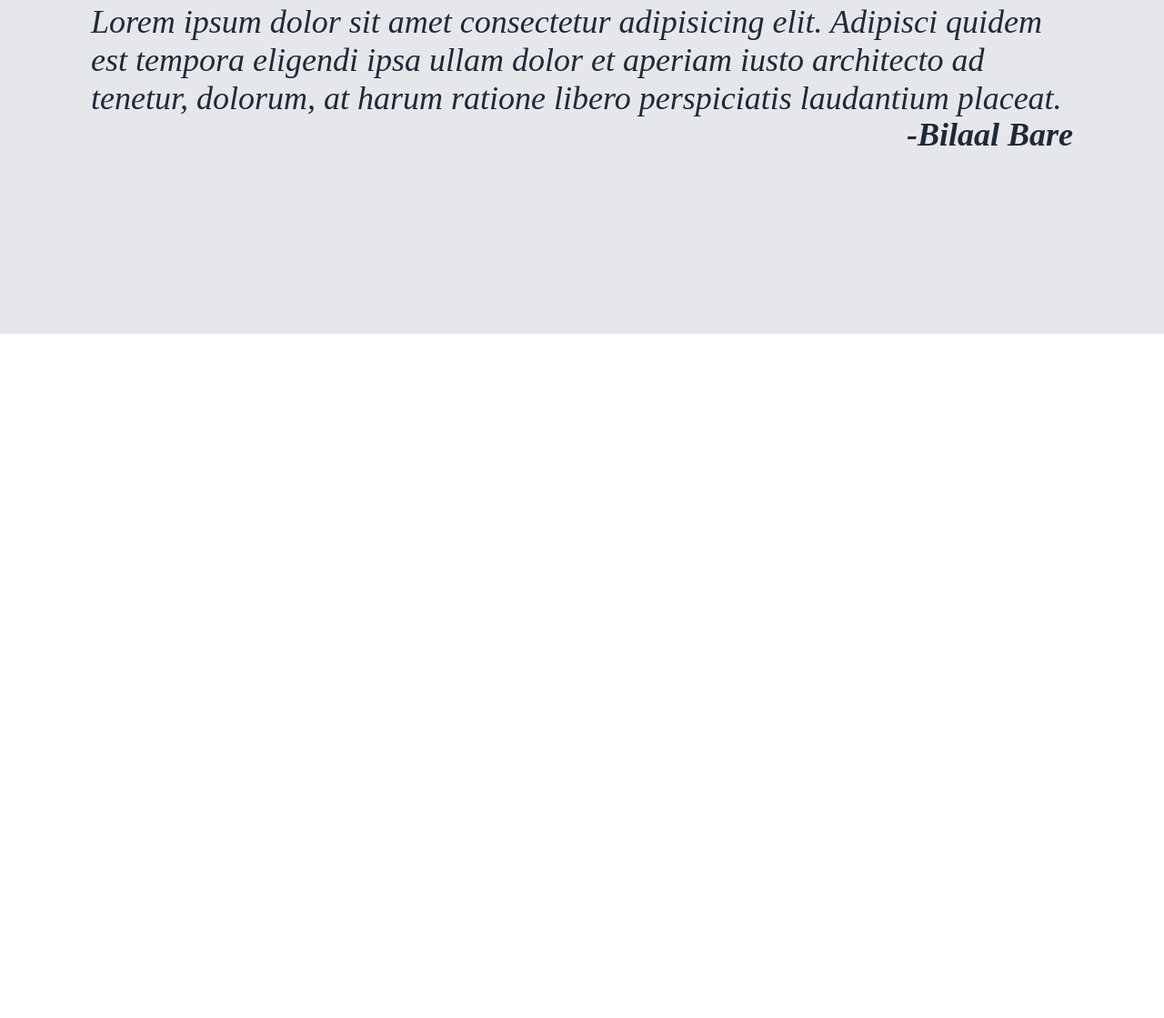
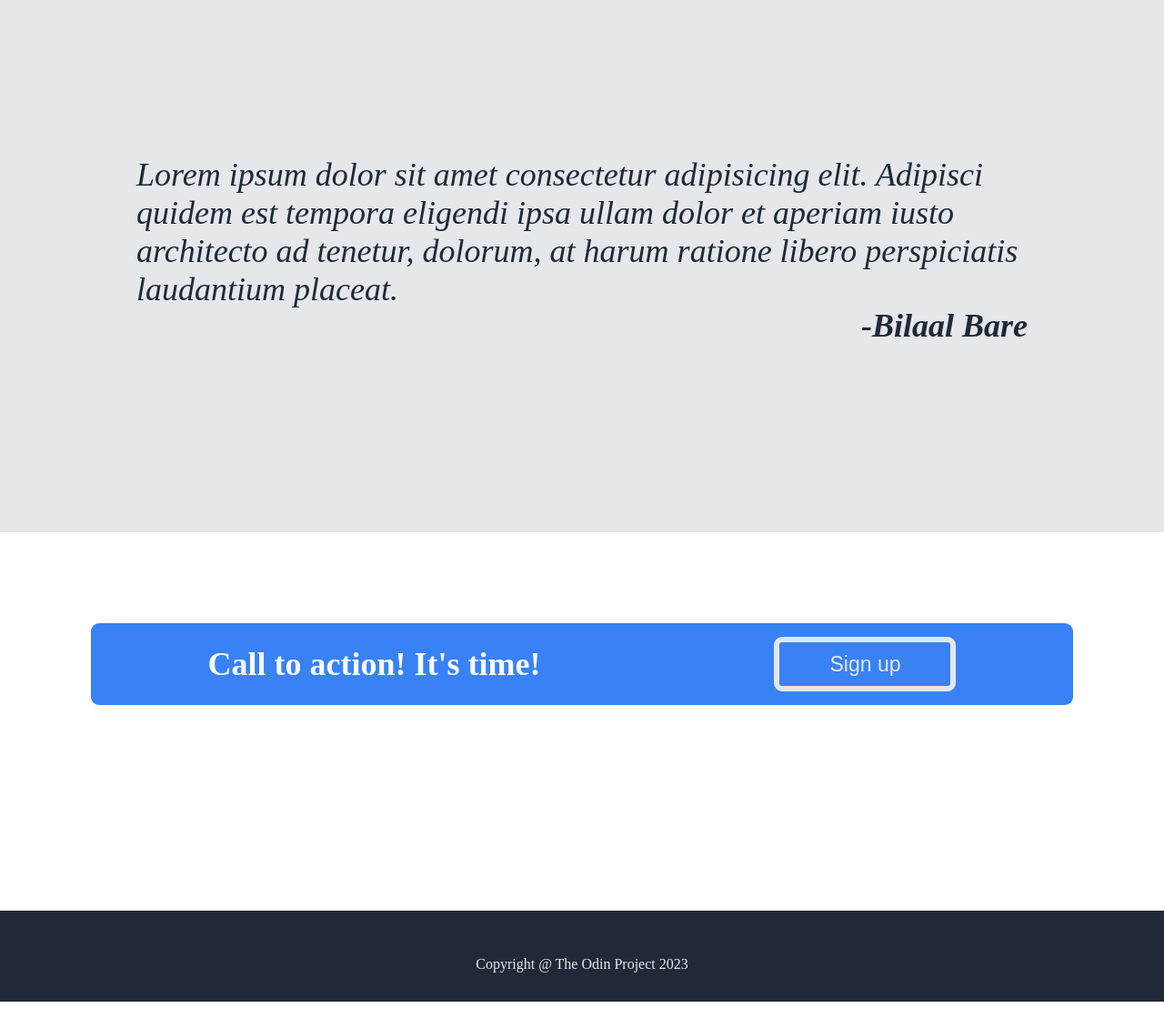
Before and after one commit to BBRRE/Website-demo, a plain HTML site: page index.html in a window 1280 px wide. Shown: the part 1264-2383 px from the top of the page at 91% size. Before the commit the page ends 1631 px from the top, so only its background shows below. Drawn offline with Linux system fonts and the light colour scheme.

```diff
--- a/index.html
+++ b/index.html
@@ -85,6 +85,18 @@
 
     </div>
 
+    <div class="container4">
+        <div>
+            <h1>Call to action! It's time!</h1>
+
+            <button>Sign up</button>
+        </div>
+    </div>
+
+    <footer>
+        <p> Copyright @ The Odin Project 2023</p>
+    </footer>
+
 </body>
 
 </html>
--- a/styles.css
+++ b/styles.css
@@ -55,6 +55,7 @@
 
 div.container1 img{
     padding: 40px;
+    object-fit: cover;
 }
 
 div.container1 button{
@@ -72,7 +73,7 @@
 
 .container2{
     display: flex;
-    padding: 100px;
+    padding: 150px;
     margin-top: -90px;
 }
 
@@ -103,7 +104,7 @@
     color: #1f2937;
     font-size: 36px;
     font-style: italic;
-    padding: 100px;
+    padding: 150px;
 }
 
 .container3 p{
@@ -114,3 +115,41 @@
     text-align: right;
     margin-top: -80px;
 }
+
+.container4{
+    height: 300px;
+    color: #f9faf8;
+    font-size:18px;
+
+}
+
+.container4 div{
+    background-color: #3882f6;
+    margin: 100px;
+    border-radius: 9px;
+    display: flex;
+    justify-content: space-around;
+    align-items: center;
+}
+
+.container4 div button{
+    background-color: #3882f6;
+    border: 6px solid #E5E7EB;
+    border-radius: 9px;
+    width: 200px;
+    height: 60px;
+    font-size: 23px;
+    color:#E5E7EB;
+}
+
+footer{
+    background-color: #1f2937;
+    height: 100px;
+}
+
+footer p{
+    color: #E5E7EB;
+    text-align: center;
+    padding: 50px;
+
+}
```
